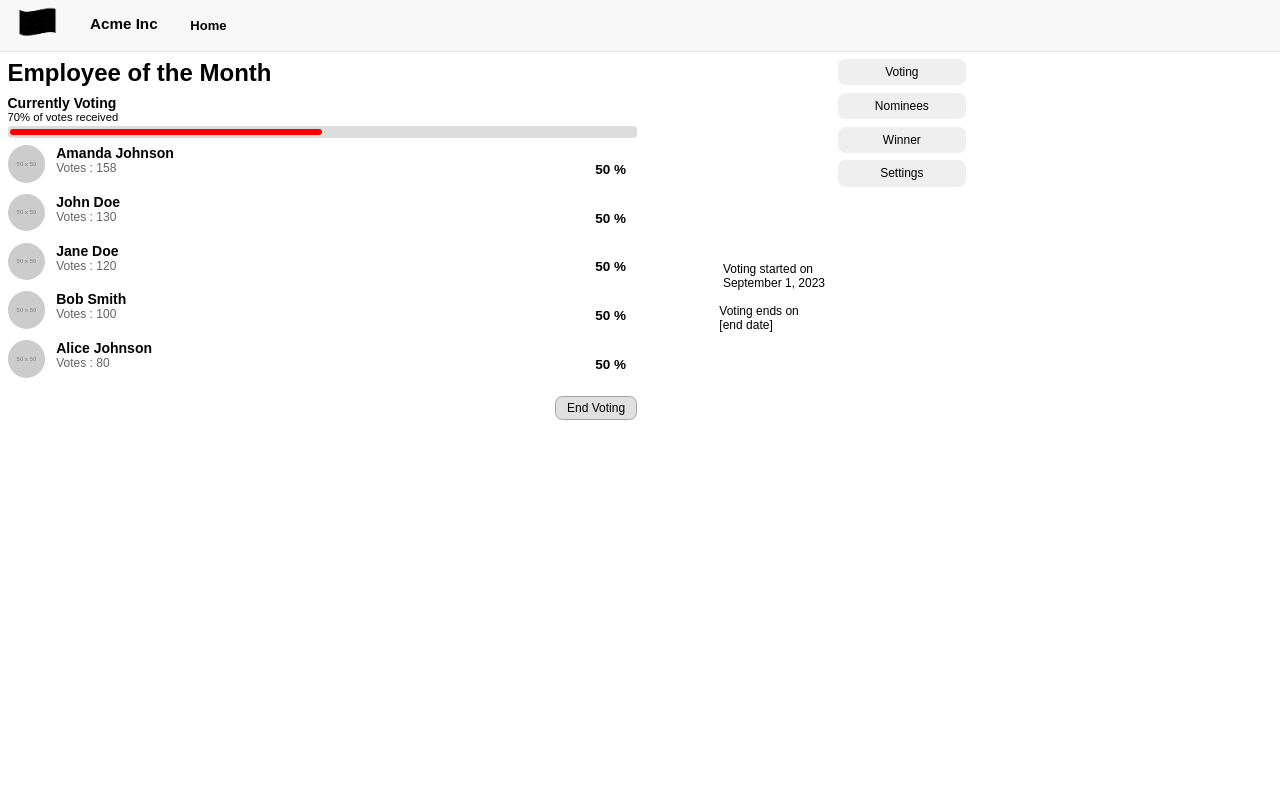
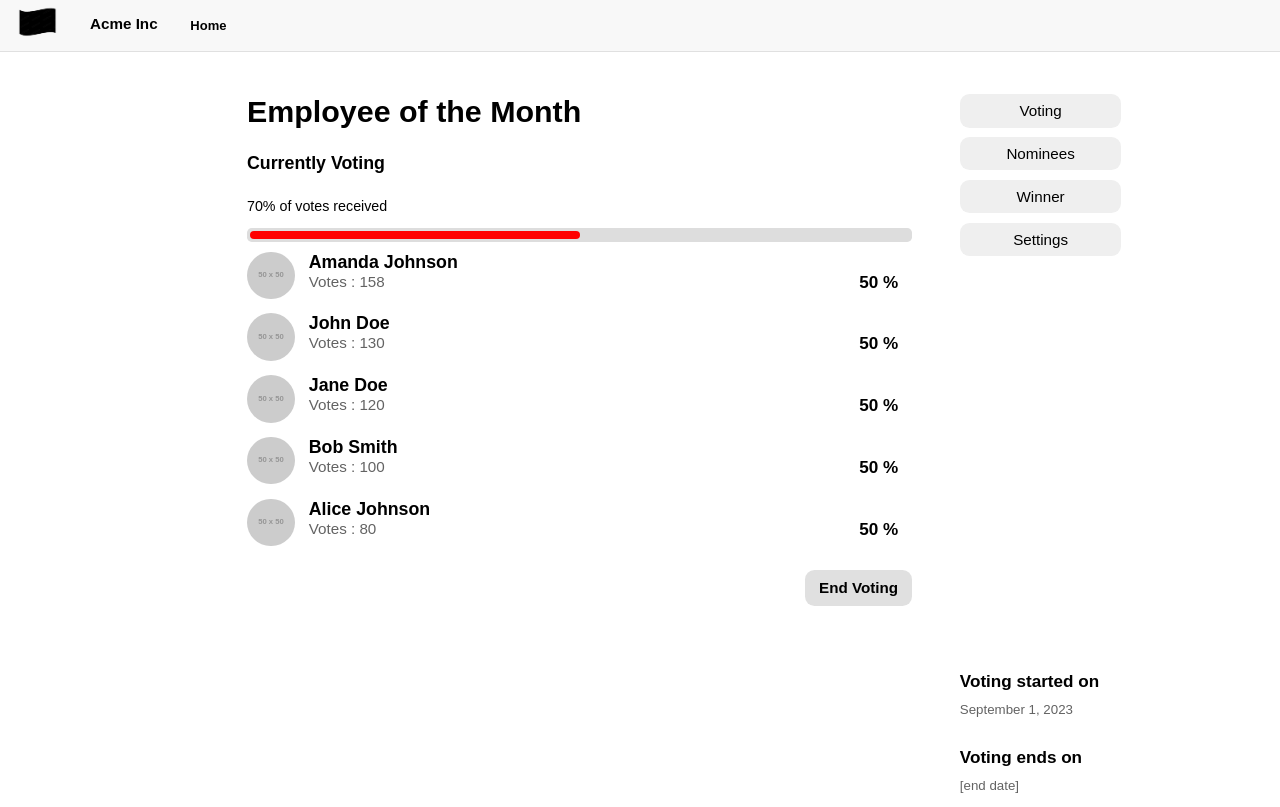
Before and after one commit to MariamElkholeyy/ITWORX-task-2-React, a Next.js app: page /Backend-page in a window 1280 px wide. Built offline with nearby package versions, Linux system fonts and the light colour scheme.

Commit message:
fixed the styling the backend page

```diff
--- a/app/Backend-page/page.module.css
+++ b/app/Backend-page/page.module.css
@@ -1,8 +1,9 @@
 .container {
     display: flex;
     margin-right: 40px;
+    margin-top: 35px;
     /* flex-direction: column; */
-    zoom: 0.75;
+    zoom: 0.95;
     width: 1200px;
 }
 
@@ -14,20 +15,17 @@
     height: 100%;
     display: flex;
     flex-direction: column;
-    /* text-align: right; */
-    /* font-size: 18px; */
-    /* font-weight: bold; */
-    /* color: #000; */
     transition: all 0.5s ease-in-out;
     margin-left: auto;
     padding-right: 20px;
-    margin-right: auto;
+    margin-left:250px;
+    /* margin-right: 40px; */
     overflow: hidden;
 
 }
 
 .main h1 {
-    margin-bottom: 10px;
+    margin-bottom: 25px;
 }
 
 .End {
@@ -36,10 +34,12 @@
     background-color: #E0E0E0;
     border: 1px solid #A0A0A0;
     color: #000000;
-    padding: 5px 15px;
+    padding: 10px 15px;
     font-family: Arial, sans-serif;
     font-size: 16px;
     border-radius: 10px;
+    border: none;
+    font-weight: bold;
     cursor: pointer;
 }
 
@@ -67,3 +67,10 @@
 .vote_end {
     padding-right: 35px;
 } */
+
+
+.menu{
+    /* background-color: rgb(195, 195, 255); */
+    margin-left: 30px;
+
+}
--- a/app/Backend-page/page.tsx
+++ b/app/Backend-page/page.tsx
@@ -25,7 +25,10 @@ export default function Home() {
         </main>
         <div>
           {/* <aside className={`${styles.aside}`}> */}
-            <Menu />
+        <div className={styles.menu}>
+          <Menu />
+        </div>
+
           {/* </aside> */}
           {/* <section className={`${styles.section}`}>
             <div id="vote-start">
--- a/app/components/current.votes.module.css
+++ b/app/components/current.votes.module.css
@@ -19,5 +19,9 @@
 
 .label {
     font-size: 15px;
-    margin-bottom: 5px;
+    margin-bottom: 15px;
 }
+
+.h3{
+    margin-bottom: 25px;
+}
--- a/app/components/current.votes.tsx
+++ b/app/components/current.votes.tsx
@@ -4,7 +4,7 @@ import styles from "./current.votes.module.css"
 const CurrentVotes = () => {
     return (
         <div>
-            <h3><b>Currently Voting</b></h3>
+            <h3 className={styles.h3}><b>Currently Voting</b></h3>
             <div className={styles.label}>70% of votes received</div>
             <div className={styles.progressContainer}>
                 <div className={styles.progressBar}></div>
--- a/app/components/menu.module.css
+++ b/app/components/menu.module.css
@@ -41,11 +41,32 @@
     display: flex;
     flex-direction: column;
     justify-content: center;
-    align-items: flex-end;
-    margin-top: 90px;
+    align-items: start;
+    /* margin-top: 90px; */
     margin-right: 100px;
+    margin-bottom: 0px;
 }
 
 .vote_end {
     padding-right: 35px;
 }
+
+.container{
+    height: 95vh;
+    display: flex;
+    flex-direction: column;
+    justify-content: space-between;
+    margin-bottom: 0px;
+}
+
+.startEnd{
+    font-weight: bolder;
+    margin-bottom: 10px;
+    font-size: 18px;
+}
+
+.date{
+    font-size: 14px;
+    margin-bottom: 15px;
+    color: #636363;;
+}
--- a/app/components/menu.tsx
+++ b/app/components/menu.tsx
@@ -6,7 +6,7 @@ import styles from './menu.module.css';
 const Menu = () => {
     return (
         <>
-            <div>
+            <div className={styles.container}>
                 <aside className={`${styles.aside}`}>
                     <div className={`${styles.menu}`}>
 
@@ -40,11 +40,13 @@ const Menu = () => {
                 </aside>
                 <section className={`${styles.section}`}>
                     <div id="vote-start">
-                        <p>Voting started on <br /> September 1, 2023</p>
+                        <p className={styles.startEnd}>Voting started on </p>
+                        <p className={styles.date}>September 1, 2023</p>
                     </div>
                     <br />
                     <div className={`${styles.vote_end}`}>
-                        <p>Voting ends on <br /> [end date]</p>
+                        <p className={styles.startEnd}>Voting ends on </p>
+                        <p className={styles.date}>[end date]</p>
                     </div>
                 </section>
             </div>
```
